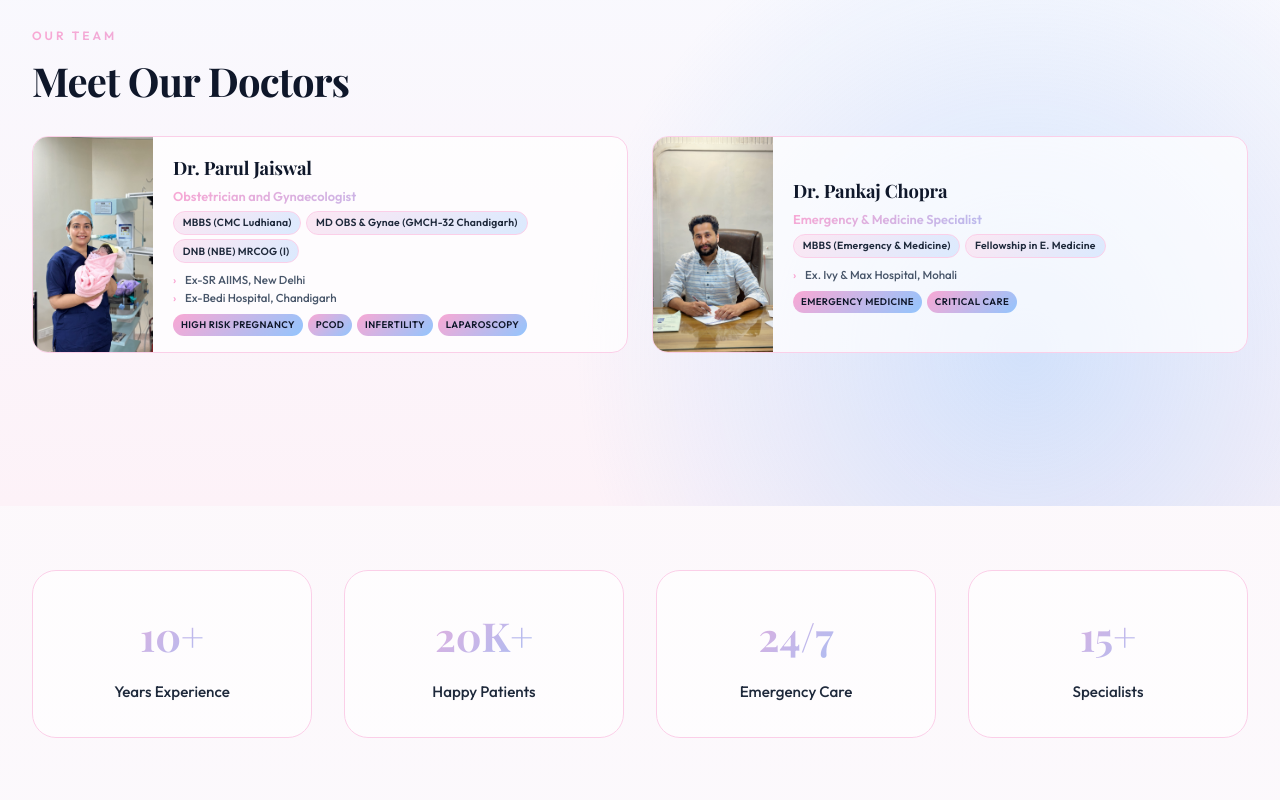
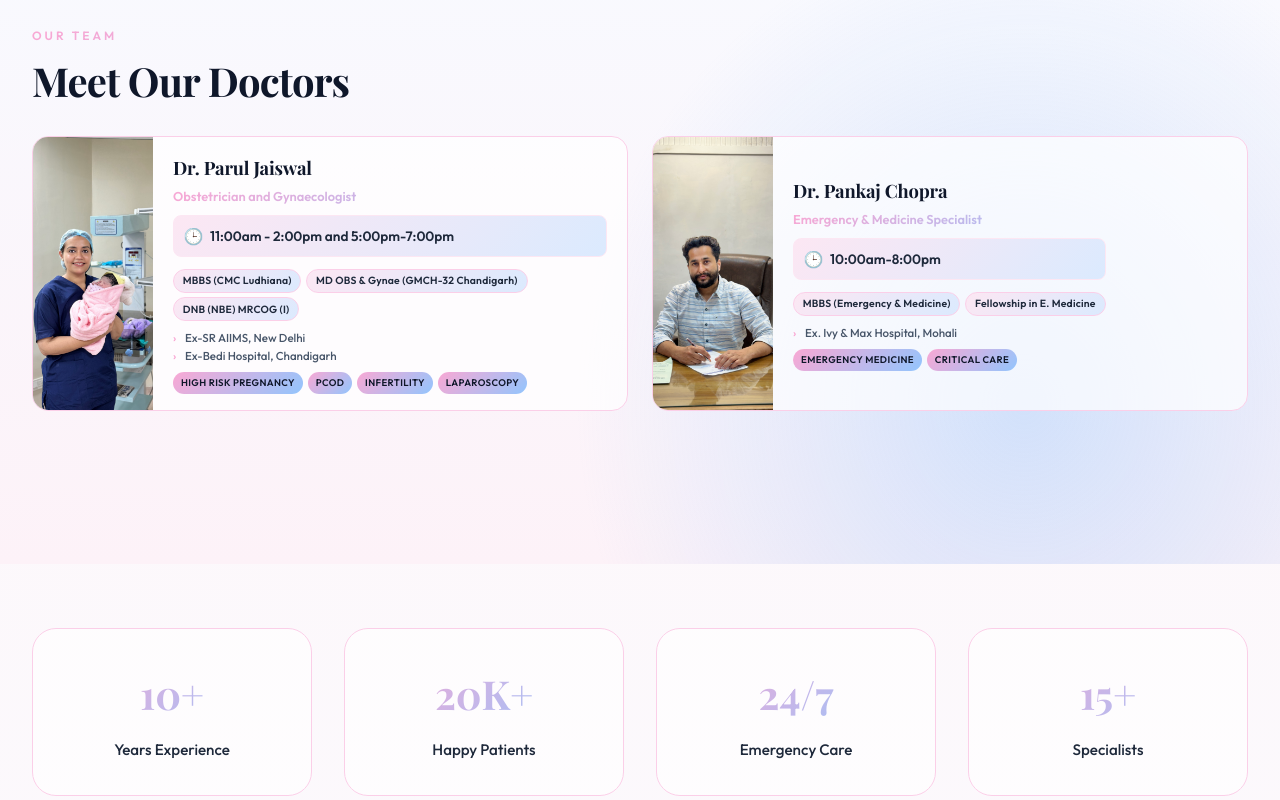
Before and after one commit to Kabir14815/ziva, a React (Vite) app: page / in a window 1280 px wide. Shown: the part 1840-2640 px from the top of the page. Built offline with nearby package versions, Linux system fonts and the light colour scheme; a web font is replaced by a local one.

Commit message:
Add time availability section for doctors

```diff
--- a/src/components/About.jsx
+++ b/src/components/About.jsx
@@ -10,6 +10,7 @@ const doctors = [
   {
     name: 'Dr. Parul Jaiswal',
     role: 'Obstetrician and Gynaecologist',
+    availability: '11:00am - 2:00pm and 5:00pm-7:00pm',
     qualifications: [
       'MBBS (CMC Ludhiana)',
       'MD OBS & Gynae (GMCH-32 Chandigarh)',
@@ -25,6 +26,7 @@ const doctors = [
   {
     name: 'Dr. Pankaj Chopra',
     role: 'Emergency & Medicine Specialist',
+    availability: '10:00am-8:00pm',
     qualifications: [
       'MBBS (Emergency & Medicine)',
       'Fellowship in E. Medicine',
@@ -91,6 +93,12 @@ function About() {
                 <div className="doctor-info">
                   <h3 className="doctor-name">{doctor.name}</h3>
                   <p className="doctor-role">{doctor.role}</p>
+                  {doctor.availability && (
+                    <div className="doctor-availability">
+                      <span className="availability-icon">🕒</span>
+                      <span className="availability-text">{doctor.availability}</span>
+                    </div>
+                  )}
                   <div className="doctor-qualifications">
                     {doctor.qualifications.map((q) => (
                       <span key={q} className="doctor-qual-tag">{q}</span>
--- a/src/index.css
+++ b/src/index.css
@@ -819,7 +819,23 @@ body::before {
   -webkit-background-clip: text;
   -webkit-text-fill-color: transparent;
   background-clip: text;
-  margin-bottom: 0.2rem;
+  margin-bottom: 0.5rem;
+}
+.doctor-availability {
+  display: flex;
+  align-items: center;
+  gap: 0.4rem;
+  margin-bottom: 0.75rem;
+  font-size: 0.85rem;
+  color: var(--charcoal);
+  font-weight: 600;
+  background: var(--gradient-pink-blue-pale);
+  padding: 0.4rem 0.6rem;
+  border-radius: var(--radius-sm);
+  border: 1px solid var(--pink-300);
+}
+.availability-icon {
+  font-size: 1rem;
 }
 .doctor-qualifications {
   display: flex;
```
